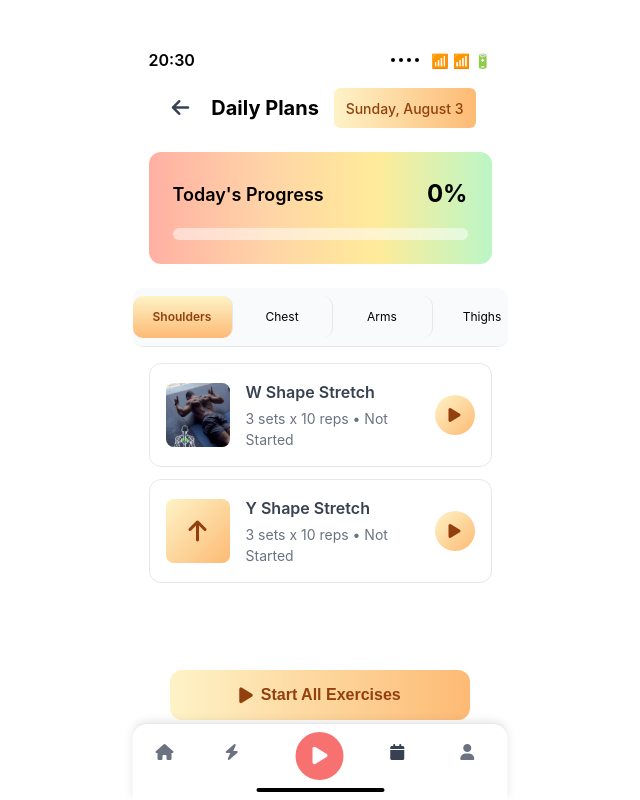
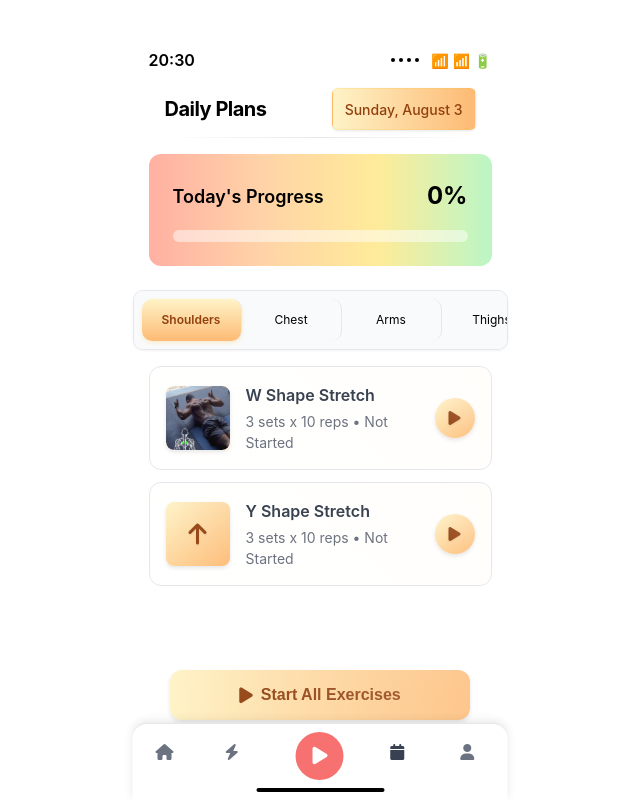
Before and after one commit to Jasonisnew/revibe, a plain HTML site: page pages/daily-plans/daily-plans.html in a window 1280 px wide. Shown: the whole page, without its empty margins (320-960 px from the left). Drawn offline with Linux system fonts and the light colour scheme.

Commit message:
daily plans change

```diff
--- a/pages/daily-plans/daily-plans.css
+++ b/pages/daily-plans/daily-plans.css
@@ -6,20 +6,17 @@
     justify-content: space-between;
     align-items: center;
     padding: 0 1rem;
+    position: relative;
 }
 
-.back-button {
-    width: 2rem;
-    height: 2rem;
-    display: flex;
-    align-items: center;
-    justify-content: center;
-    cursor: pointer;
-    color: #374151;
-}
-
-.back-button i {
-    font-size: 1.25rem;
+.header-content::after {
+    content: '';
+    position: absolute;
+    bottom: -0.5rem;
+    left: 1rem;
+    right: 1rem;
+    height: 1px;
+    background: linear-gradient(to right, transparent, #e5e7eb, transparent);
 }
 
 .header-content h1 {
@@ -27,12 +24,15 @@
     font-weight: bold;
     color: #000000;
     margin: 0;
+    letter-spacing: -0.025em;
 }
 
 .date-display {
     background: linear-gradient(to right, #fef3c7, #fdba74);
     padding: 0.5rem 0.75rem;
     border-radius: 0.375rem;
+    box-shadow: 0 1px 3px rgba(0, 0, 0, 0.1);
+    border: 1px solid rgba(251, 191, 36, 0.2);
 }
 
 .date-display span {
@@ -94,11 +94,12 @@
 .category-nav {
     display: flex;
     background-color: #f9fafb;
-    border-bottom: 1px solid #e5e7eb;
+    border: 1px solid #e5e7eb;
     overflow-x: auto;
-    padding: 0.5rem 0;
+    padding: 0.5rem;
     margin-bottom: 1rem;
     border-radius: 10px;
+    box-shadow: 0 1px 3px rgba(0, 0, 0, 0.05);
 }
 
 .category-item {
@@ -106,7 +107,7 @@
     text-align: center;
     cursor: pointer;
     border-right: 1px solid #e5e7eb;
-    transition: all 0.2s;
+    transition: all 0.2s ease;
     min-width: 100px;
     display: flex;
     flex-direction: column;
@@ -114,16 +115,23 @@
     justify-content: center;
     white-space: nowrap;
     border-radius: 10px;
+    position: relative;
+}
+
+.category-item:last-child {
+    border-right: none;
 }
 
 .category-item:hover {
     background-color: #f3f4f6;
+    transform: translateY(-1px);
 }
 
 .category-item.active {
     background: linear-gradient(to bottom, #fef3c7, #fdba74);
     color: #92400e;
     font-weight: 600;
+    box-shadow: 0 2px 4px rgba(251, 191, 36, 0.2);
 }
 
 .category-item i {
@@ -164,12 +172,26 @@
     border: 1px solid #e5e7eb;
     border-radius: 0.75rem;
     margin-bottom: 0.75rem;
-    transition: all 0.2s;
+    transition: all 0.2s ease;
+    position: relative;
+}
+
+.exercise-item::before {
+    content: '';
+    position: absolute;
+    top: 0;
+    left: 0;
+    right: 0;
+    bottom: 0;
+    border-radius: 0.75rem;
+    background: linear-gradient(45deg, transparent 0%, rgba(251, 191, 36, 0.02) 100%);
+    pointer-events: none;
 }
 
 .exercise-item:hover {
     border-color: #fdba74;
-    box-shadow: 0 2px 4px rgba(0, 0, 0, 0.1);
+    box-shadow: 0 2px 8px rgba(0, 0, 0, 0.08);
+    transform: translateY(-1px);
 }
 
 .exercise-item.completed {
@@ -177,9 +199,17 @@
     border-color: #bbf7d0;
 }
 
+.exercise-item.completed::before {
+    background: linear-gradient(45deg, transparent 0%, rgba(34, 197, 94, 0.02) 100%);
+}
+
 .exercise-item.active {
     background-color: #fef3c7;
     border-color: #fdba74;
+}
+
+.exercise-item.active::before {
+    background: linear-gradient(45deg, transparent 0%, rgba(251, 191, 36, 0.05) 100%);
 }
 
 /* Exercise Photo */
@@ -193,17 +223,33 @@
     display: flex;
     align-items: center;
     justify-content: center;
+    box-shadow: 0 2px 4px rgba(0, 0, 0, 0.1);
+    position: relative;
+}
+
+.exercise-photo::after {
+    content: '';
+    position: absolute;
+    top: 0;
+    left: 0;
+    right: 0;
+    bottom: 0;
+    border-radius: 0.5rem;
+    background: linear-gradient(45deg, transparent 0%, rgba(255, 255, 255, 0.1) 100%);
+    pointer-events: none;
 }
 
 .exercise-photo img {
     width: 100%;
     height: 100%;
     object-fit: cover;
+    border-radius: 0.5rem;
 }
 
 .exercise-photo i {
     font-size: 1.5rem;
     color: #92400e;
+    text-shadow: 0 1px 2px rgba(0, 0, 0, 0.1);
 }
 
 .exercise-item.completed .exercise-photo {
@@ -270,16 +316,32 @@
     display: flex;
     align-items: center;
     justify-content: center;
-    transition: all 0.2s;
+    transition: all 0.2s ease;
     flex-shrink: 0;
+    box-shadow: 0 2px 4px rgba(0, 0, 0, 0.1);
+    position: relative;
+}
+
+.start-btn::after {
+    content: '';
+    position: absolute;
+    top: 0;
+    left: 0;
+    right: 0;
+    bottom: 0;
+    border-radius: 50%;
+    background: linear-gradient(45deg, transparent 0%, rgba(255, 255, 255, 0.2) 100%);
+    pointer-events: none;
 }
 
 .start-btn:hover {
     transform: scale(1.05);
+    box-shadow: 0 4px 8px rgba(0, 0, 0, 0.15);
 }
 
 .start-btn i {
     font-size: 1rem;
+    text-shadow: 0 1px 2px rgba(0, 0, 0, 0.1);
 }
 
 .exercise-item.completed .start-btn {
@@ -312,16 +374,30 @@
     font-size: 1rem;
     font-weight: 600;
     cursor: pointer;
-    transition: all 0.2s;
+    transition: all 0.2s ease;
     display: flex;
     align-items: center;
     justify-content: center;
     gap: 0.5rem;
+    box-shadow: 0 2px 4px rgba(0, 0, 0, 0.1);
+    position: relative;
+    overflow: hidden;
+}
+
+.start-all-btn::before {
+    content: '';
+    position: absolute;
+    top: 0;
+    left: 0;
+    right: 0;
+    bottom: 0;
+    background: linear-gradient(45deg, transparent 0%, rgba(255, 255, 255, 0.2) 100%);
+    pointer-events: none;
 }
 
 .start-all-btn:hover {
     transform: translateY(-2px);
-    box-shadow: 0 4px 8px rgba(0, 0, 0, 0.1);
+    box-shadow: 0 6px 12px rgba(0, 0, 0, 0.15);
 }
 
 .start-all-btn i {
--- a/pages/daily-plans/daily-plans.html
+++ b/pages/daily-plans/daily-plans.html
@@ -27,9 +27,6 @@
         <!-- Header -->
         <div class="header">
             <div class="header-content">
-                <div class="back-button" onclick="navigateTo('/')">
-                    <i class="fas fa-arrow-left"></i>
-                </div>
                 <h1 id="daily-plans-title">Daily Plans</h1>
                 <div class="date-display">
                     <span id="current-date">Today</span>
```
